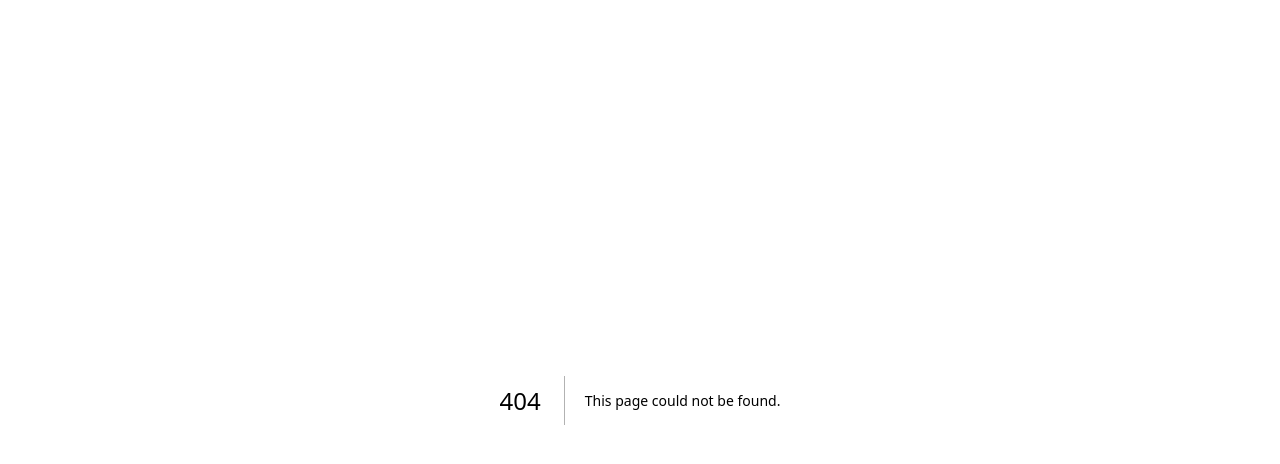
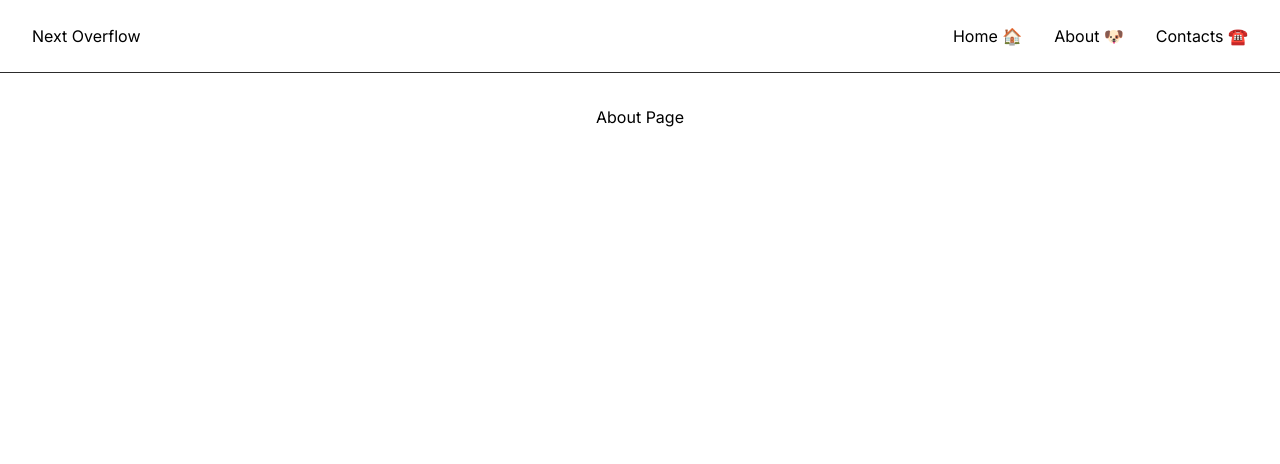
Before and after one commit to deysan/next-overflow, a Next.js app: page /about in a window 1280 px wide. Before the commit this address had no page. Shown: the top 464 px of the page. Built offline with nearby package versions, Linux system fonts and the light colour scheme.

Commit message:
Test next.js routing

```diff
--- /dev/null
+++ b/app/about/page.tsx
@@ -0,0 +1,3 @@
+export default function AboutPage() {
+  return <h1 className="h1-bold">About Page</h1>;
+}
--- /dev/null
+++ b/app/blog/[id]/page.tsx
@@ -0,0 +1,41 @@
+import { Metadata } from 'next';
+
+async function getData(id: string) {
+  const response = await fetch(
+    `https://jsonplaceholder.typicode.com/posts/${id}`,
+    {
+      next: {
+        revalidate: 60,
+      },
+    }
+  );
+
+  return response.json();
+}
+
+type Props = {
+  params: {
+    id: string;
+  };
+};
+
+export async function generateMetadata({
+  params: { id },
+}: Props): Promise<Metadata> {
+  const post = await getData(id);
+
+  return {
+    title: post.title,
+  };
+}
+
+export default async function Post({ params: { id } }: Props) {
+  const post = await getData(id);
+
+  return (
+    <div>
+      <h1 className="h1-bold">{post.title}</h1>
+      <p>{post.body}</p>
+    </div>
+  );
+}
--- /dev/null
+++ b/app/blog/error.tsx
@@ -0,0 +1,5 @@
+'use client';
+
+export default function ErrorWrapper({ error }: { error: Error }) {
+  return <h1>Oops!!! {error.message}</h1>;
+}
--- /dev/null
+++ b/app/blog/loading.tsx
@@ -0,0 +1,3 @@
+export default function LoadingBlog() {
+  return <p>Loading...</p>;
+}
--- /dev/null
+++ b/app/blog/page.tsx
@@ -0,0 +1,35 @@
+import { Metadata } from 'next';
+import Link from 'next/link';
+
+async function getBlogData() {
+  const response = await fetch('https://jsonplaceholder.typicode.com/posts', {
+    next: {
+      revalidate: 60,
+    },
+  });
+
+  if (!response.ok) throw new Error('Unable to fetch posts!');
+
+  return response.json();
+}
+
+export const metadata: Metadata = {
+  title: 'Blog | Next App',
+};
+
+export default async function BlogPage() {
+  const posts = await getBlogData();
+
+  return (
+    <div>
+      <h1 className="h1-bold">Blog Page</h1>
+      <ul>
+        {posts.map((post: any) => (
+          <li key={post.id}>
+            <Link href={`/blog/${post.id}`}>{post.title}</Link>
+          </li>
+        ))}
+      </ul>
+    </div>
+  );
+}
--- /dev/null
+++ b/app/contacts/page.tsx
@@ -0,0 +1,3 @@
+export default function ContactsPage() {
+  return <h1 className="h1-bold">Contacts Page</h1>;
+}
--- a/app/layout.tsx
+++ b/app/layout.tsx
@@ -1,3 +1,4 @@
+import Navbar from '@/components/Navbar';
 import './globals.css';
 import type { Metadata } from 'next';
 import { Inter } from 'next/font/google';
@@ -6,7 +7,7 @@ import React from 'react';
 const inter = Inter({ subsets: ['latin'] });
 
 export const metadata: Metadata = {
-  title: 'Create Next App',
+  title: 'Next Overflow',
   description: 'Generated by create next app',
 };
 
@@ -17,7 +18,10 @@ export default function RootLayout({
 }) {
   return (
     <html lang="en">
-      <body className={inter.className}>{children}</body>
+      <body className={inter.className}>
+        <Navbar />
+        <main className="flex-center p-8">{children}</main>
+      </body>
     </html>
   );
 }
--- a/app/page.tsx
+++ b/app/page.tsx
@@ -1,113 +1,12 @@
-import Image from 'next/image';
+import Link from 'next/link';
 
 export default function Home() {
   return (
-    <main className="flex min-h-screen flex-col items-center justify-between p-24">
-      <div className="z-10 w-full max-w-5xl items-center justify-between font-mono text-sm lg:flex">
-        <p className="fixed left-0 top-0 flex w-full justify-center border-b border-gray-300 bg-gradient-to-b from-zinc-200 pb-6 pt-8 backdrop-blur-2xl dark:border-neutral-800 dark:bg-zinc-800/30 dark:from-inherit lg:static lg:w-auto  lg:rounded-xl lg:border lg:bg-gray-200 lg:p-4 lg:dark:bg-zinc-800/30">
-          Get started by editing&nbsp;
-          <code className="font-mono font-bold">app/page.tsx</code>
-        </p>
-        <div className="fixed bottom-0 left-0 flex h-48 w-full items-end justify-center bg-gradient-to-t from-white via-white dark:from-black dark:via-black lg:static lg:h-auto lg:w-auto lg:bg-none">
-          <a
-            className="pointer-events-none flex place-items-center gap-2 p-8 lg:pointer-events-auto lg:p-0"
-            href="https://vercel.com?utm_source=create-next-app&utm_medium=appdir-template&utm_campaign=create-next-app"
-            target="_blank"
-            rel="noopener noreferrer"
-          >
-            By{' '}
-            <Image
-              src="/vercel.svg"
-              alt="Vercel Logo"
-              className="dark:invert"
-              width={100}
-              height={24}
-              priority
-            />
-          </a>
-        </div>
-      </div>
-
-      <div className="relative z-[-1] flex place-items-center before:absolute before:h-[300px] before:w-[480px] before:-translate-x-1/2 before:rounded-full before:bg-gradient-radial before:from-white before:to-transparent before:blur-2xl before:content-[''] after:absolute after:-z-20 after:h-[180px] after:w-[240px] after:translate-x-1/3 after:bg-gradient-conic after:from-sky-200 after:via-blue-200 after:blur-2xl after:content-[''] before:dark:bg-gradient-to-br before:dark:from-transparent before:dark:to-blue-700 before:dark:opacity-10 after:dark:from-sky-900 after:dark:via-[#0141ff] after:dark:opacity-40 before:lg:h-[360px]">
-        <Image
-          className="relative dark:drop-shadow-[0_0_0.3rem_#ffffff70] dark:invert"
-          src="/next.svg"
-          alt="Next.js Logo"
-          width={180}
-          height={37}
-          priority
-        />
-      </div>
-
-      <div className="mb-32 grid text-center lg:mb-0 lg:w-full lg:max-w-5xl lg:grid-cols-4 lg:text-left">
-        <a
-          href="https://nextjs.org/docs?utm_source=create-next-app&utm_medium=appdir-template&utm_campaign=create-next-app"
-          className="group rounded-lg border border-transparent px-5 py-4 transition-colors hover:border-gray-300 hover:bg-gray-100 hover:dark:border-neutral-700 hover:dark:bg-neutral-800/30"
-          target="_blank"
-          rel="noopener noreferrer"
-        >
-          <h2 className={`mb-3 text-2xl font-semibold`}>
-            Docs{' '}
-            <span className="inline-block transition-transform group-hover:translate-x-1 motion-reduce:transform-none">
-              -&gt;
-            </span>
-          </h2>
-          <p className={`m-0 max-w-[30ch] text-sm opacity-50`}>
-            Find in-depth information about Next.js features and API.
-          </p>
-        </a>
-
-        <a
-          href="https://nextjs.org/learn?utm_source=create-next-app&utm_medium=appdir-template-tw&utm_campaign=create-next-app"
-          className="group rounded-lg border border-transparent px-5 py-4 transition-colors hover:border-gray-300 hover:bg-gray-100 hover:dark:border-neutral-700 hover:dark:bg-neutral-800/30"
-          target="_blank"
-          rel="noopener noreferrer"
-        >
-          <h2 className={`mb-3 text-2xl font-semibold`}>
-            Learn{' '}
-            <span className="inline-block transition-transform group-hover:translate-x-1 motion-reduce:transform-none">
-              -&gt;
-            </span>
-          </h2>
-          <p className={`m-0 max-w-[30ch] text-sm opacity-50`}>
-            Learn about Next.js in an interactive course with&nbsp;quizzes!
-          </p>
-        </a>
-
-        <a
-          href="https://vercel.com/templates?framework=next.js&utm_source=create-next-app&utm_medium=appdir-template&utm_campaign=create-next-app"
-          className="group rounded-lg border border-transparent px-5 py-4 transition-colors hover:border-gray-300 hover:bg-gray-100 hover:dark:border-neutral-700 hover:dark:bg-neutral-800/30"
-          target="_blank"
-          rel="noopener noreferrer"
-        >
-          <h2 className={`mb-3 text-2xl font-semibold`}>
-            Templates{' '}
-            <span className="inline-block transition-transform group-hover:translate-x-1 motion-reduce:transform-none">
-              -&gt;
-            </span>
-          </h2>
-          <p className={`m-0 max-w-[30ch] text-sm opacity-50`}>
-            Explore the Next.js 13 playground.
-          </p>
-        </a>
-
-        <a
-          href="https://vercel.com/new?utm_source=create-next-app&utm_medium=appdir-template&utm_campaign=create-next-app"
-          className="group rounded-lg border border-transparent px-5 py-4 transition-colors hover:border-gray-300 hover:bg-gray-100 hover:dark:border-neutral-700 hover:dark:bg-neutral-800/30"
-          target="_blank"
-          rel="noopener noreferrer"
-        >
-          <h2 className={`mb-3 text-2xl font-semibold`}>
-            Deploy{' '}
-            <span className="inline-block transition-transform group-hover:translate-x-1 motion-reduce:transform-none">
-              -&gt;
-            </span>
-          </h2>
-          <p className={`m-0 max-w-[30ch] text-sm opacity-50`}>
-            Instantly deploy your Next.js site to a shareable URL with Vercel.
-          </p>
-        </a>
-      </div>
-    </main>
+    <div>
+      <h1 className="h1-bold flex-center mb-4">Home</h1>
+      <Link href="/blog" className="btn p-2">
+        Go to Blog
+      </Link>
+    </div>
   );
 }
--- /dev/null
+++ b/components/Navbar/Navbar.module.css
@@ -0,0 +1,31 @@
+.nav {
+  width: 100%;
+  padding: 1.5rem 2rem;
+
+  display: flex;
+  align-items: center;
+  justify-content: space-between;
+  flex-wrap: wrap;
+
+  border-bottom: 1px solid #2c2c2c;
+}
+
+.links {
+  flex: 1;
+  list-style: none;
+
+  display: flex;
+  justify-content: end;
+  align-items: center;
+  gap: 2rem;
+}
+
+.links li {
+  white-space: nowrap;
+  cursor: pointer;
+}
+
+.links li:hover,
+.links li:active {
+  color: #0099ff;
+}
--- /dev/null
+++ b/components/Navbar/Navbar.tsx
@@ -0,0 +1,26 @@
+import Link from 'next/link';
+import styles from './Navbar.module.css';
+
+const Navbar = () => {
+  return (
+    <header className="flex-center">
+      <nav className={styles.nav}>
+        <h1 className="h3-bold">Next Overflow</h1>
+
+        <ul className={styles.links}>
+          <Link href="/">
+            <li>Home 🏠</li>
+          </Link>
+          <Link href="/about">
+            <li>About 🐶</li>
+          </Link>
+          <Link href="/contacts">
+            <li>Contacts ☎️</li>
+          </Link>
+        </ul>
+      </nav>
+    </header>
+  );
+};
+
+export default Navbar;
--- /dev/null
+++ b/components/Navbar/index.ts
@@ -0,0 +1 @@
+export { default } from './Navbar';
```
